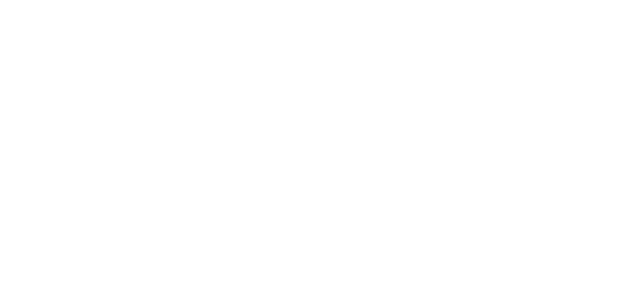
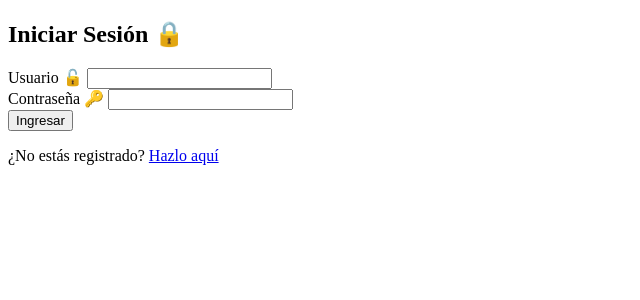
Before and after one commit to elThiagoSM/proyecto-pintureria-arcoiris, a PHP site: page /pages/login.php in a window 1280 px wide. Before the commit the part shown is empty. Shown: the top 300 px of the page, without its empty margins (0-640 px from the left). Run offline with PHP 8.4, Linux system fonts and the light colour scheme.

Commit message:
Nuevo login

```diff
--- a/pages/login.php
+++ b/pages/login.php
@@ -9,7 +9,30 @@
 </head>
 
 <body>
-
+    <div class="container">
+       <!-- Formulario de Inicio de Sesión -->
+       <div class="Login_Duenio_container">
+           <h2>Iniciar Sesión 🔒</h2>
+           <?php
+           // Verificar si hay un mensaje de registro exitoso
+           if (isset($_GET['registro']) && $_GET['registro'] === 'exitoso') {
+               echo "<script>alert('Registro exitoso');</script>";
+           }
+           ?>
+           <form action="backend_Login.php" method="POST">
+              <div class="input-group">
+                <label for="login_username">Usuario 🔓</label>
+                <input type="text" id="login_username" name="username" required>
+              </div>
+              <div class="input-group">
+                <label for="login_password">Contraseña 🔑</label>
+                <input type="password" id="login_password" name="password" required>
+              </div>
+              <button type="submit">Ingresar</button>
+           </form>
+           <p>¿No estás registrado? <a href="Register.html">Hazlo aquí</a></p>
+       </div>
+   </div>
 </body>
 
 </html>
```
